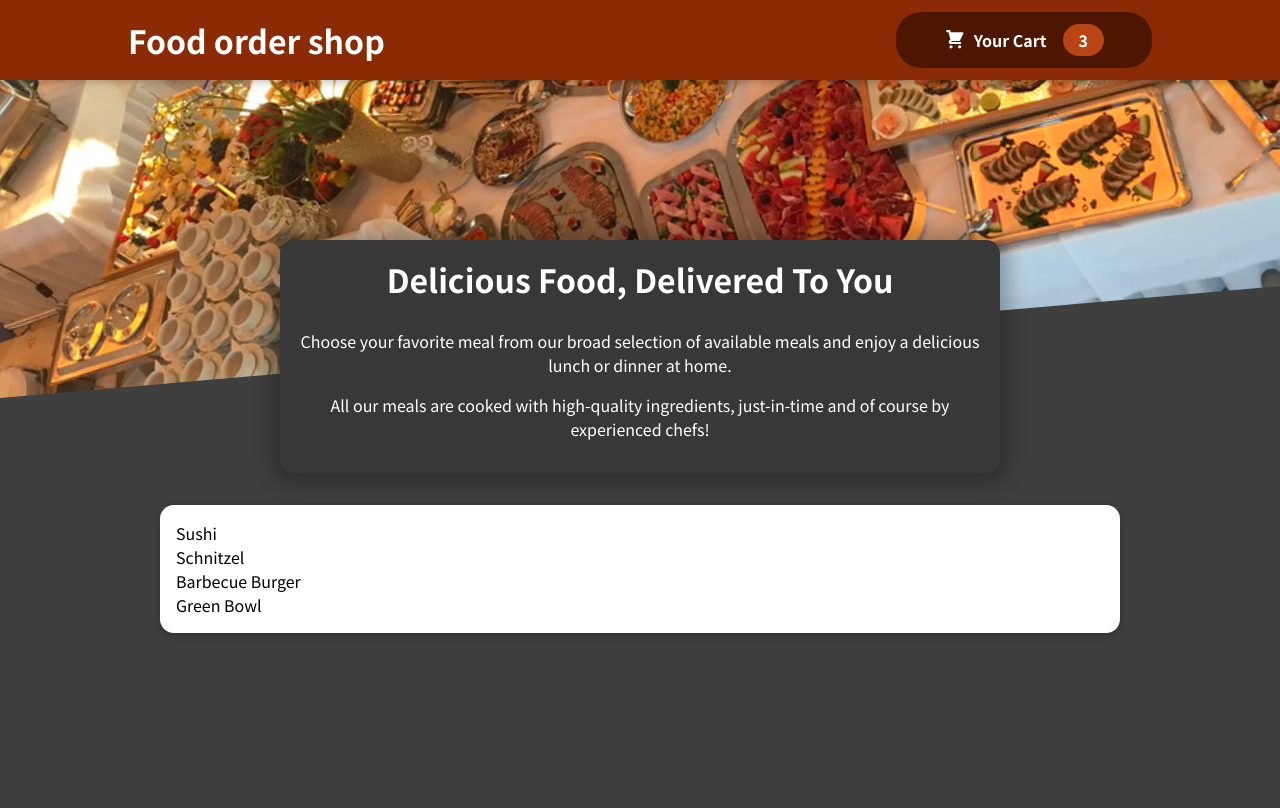
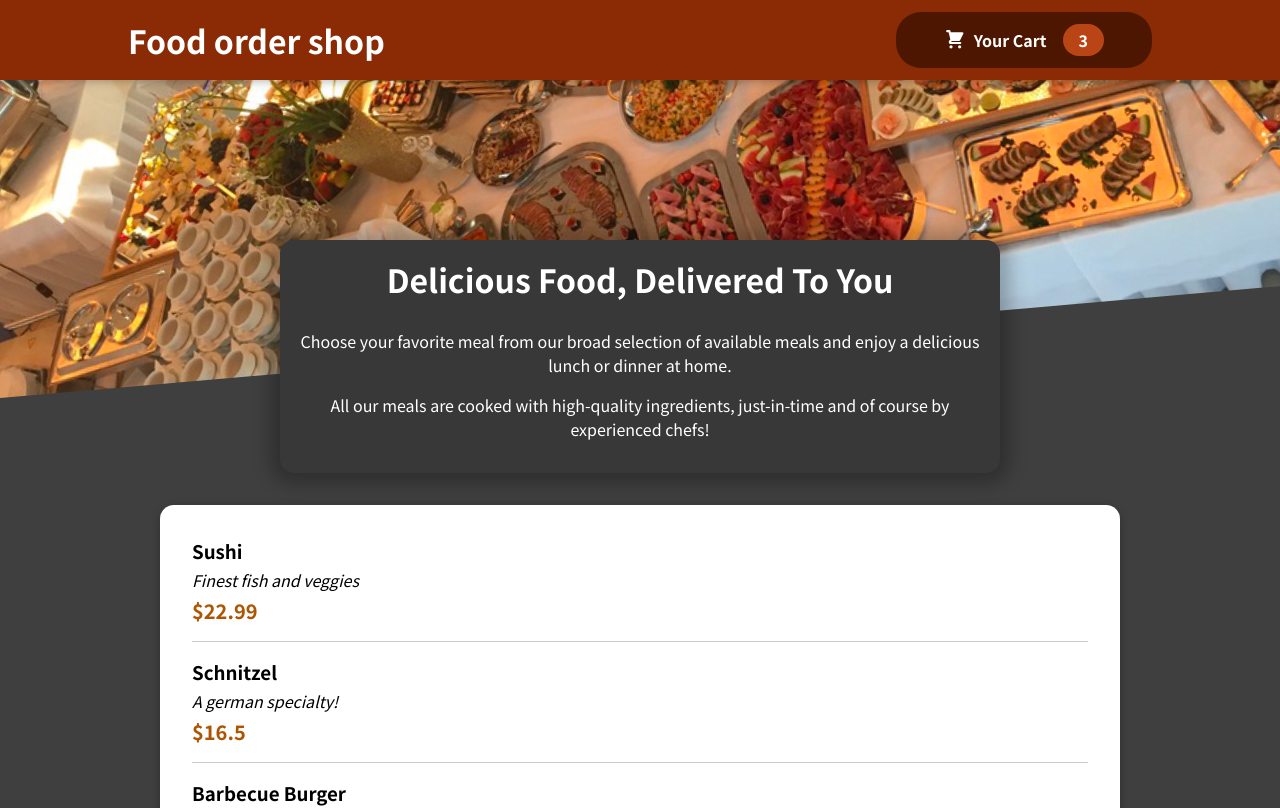
Before and after one commit to AliaksandrBortnik/food-order-shop, a React (Create React App) app: page / in a window 1280 px wide. Shown: the top 808 px of the page. Built offline with nearby package versions, Linux system fonts and the light colour scheme.

Commit message:
Implemented MealItem component

```diff
--- a/src/components/Meals/AvailableMeals.js
+++ b/src/components/Meals/AvailableMeals.js
@@ -1,5 +1,6 @@
 import classes from './AvailableMeals.module.css';
 import Card from '../UI/Card';
+import MealItem from './MealItem/MealItem';
 
 const DUMMY_MEALS = [
   {
@@ -30,7 +31,13 @@ const DUMMY_MEALS = [
 
 const AvailableMeals = () => {
   const mealsList = DUMMY_MEALS.map(meal => (
-    <li key={meal.id}>{meal.name}</li>
+    <MealItem
+      key={meal.id}
+      name={meal.name}
+      description={meal.description}
+      price={meal.price}
+    >
+    </MealItem>
     )
   );
 
--- /dev/null
+++ b/src/components/Meals/MealItem/MealItem.js
@@ -0,0 +1,20 @@
+import classes from './MealItem.module.css';
+
+const MealItem = props => {
+  const price = `$${props.price}`;
+
+  return (
+    <li className={classes.meal}>
+      <div>
+        <h3>{props.name}</h3>
+        <div className={classes.description}>{props.description}</div>
+        <div className={classes.price}>{price}</div>
+      </div>
+      <div>
+
+      </div>
+    </li>
+  )
+};
+
+export default MealItem;
--- /dev/null
+++ b/src/components/Meals/MealItem/MealItem.module.css
@@ -0,0 +1,22 @@
+.meal {
+  display: flex;
+  justify-content: space-between;
+  margin: 1rem;
+  padding-bottom: 1rem;
+  border-bottom: 1px solid #ccc;
+}
+
+.meal h3 {
+  margin: 0 0 0.25rem 0;
+}
+
+.description {
+  font-style: italic;
+}
+
+.price {
+  margin-top: 0.25rem;
+  font-weight: bold;
+  color: #ad5502;
+  font-size: 1.25rem;
+}
```
